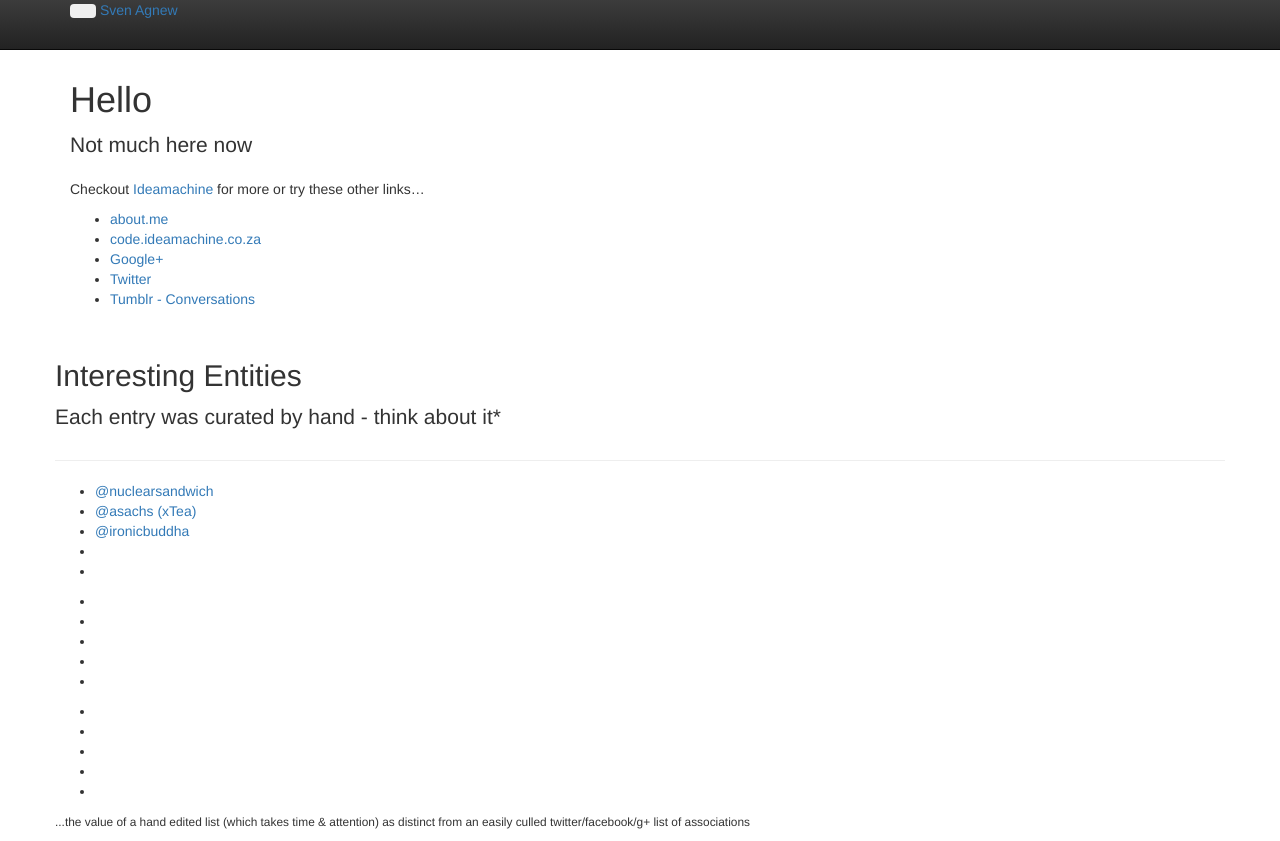
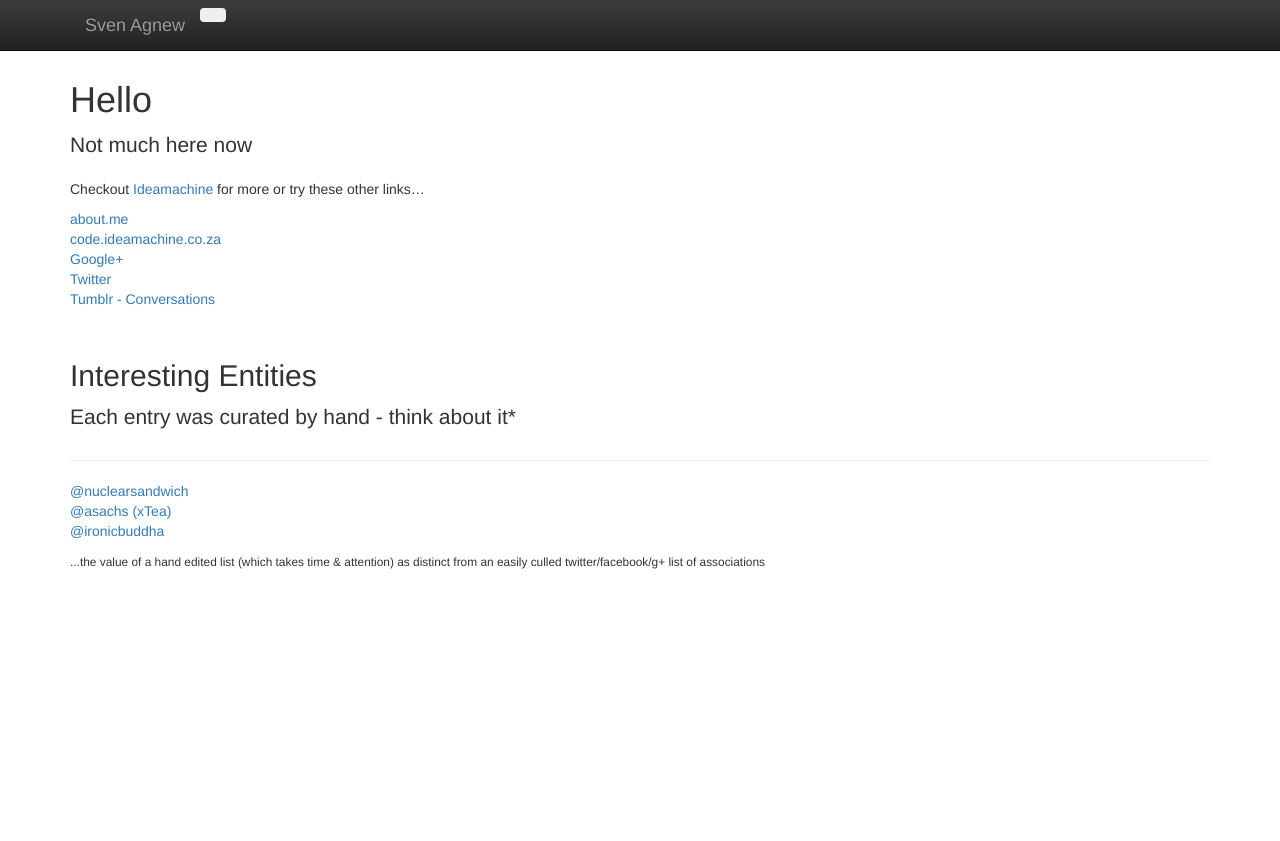
Before and after one commit to svenagnew/svenagnew.github.io, a plain HTML site: page index.html in a window 1280 px wide. After the commit the page ends 800 px from the top, so only its background shows below. Drawn offline with nearby package versions, Linux system fonts and the light colour scheme.

Commit message:
Use TB3 layout, classnames and syntax

```diff
--- a/index.html
+++ b/index.html
@@ -29,13 +29,14 @@
     <div class="navbar navbar-inverse navbar-fixed-top">
       <div class="navbar-inner">
         <div class="container">
-          <button type="button" class="btn btn-navbar" data-toggle="collapse" data-target=".nav-collapse">
+          <button type="button" class="btn navbar-btn"
+	      data-toggle="collapse" data-target=".navbar-collapse">
             <span class="icon-bar"></span>
             <span class="icon-bar"></span>
             <span class="icon-bar"></span>
           </button>
-          <a class="brand" href="#">Sven Agnew</a>
-          <div class="nav-collapse collapse">
+          <a class="navbar-brand" href="#">Sven Agnew</a>
+          <div class="navbar-collapse collapse">
             <ul class="nav">
               <!-- <li class=""><a href="#">/</a></li> -->
             </ul>
@@ -52,7 +53,7 @@
           <p class="lead">Not much here now</p>
           <p>Checkout <a href="http://ideamachine.co.za">Ideamachine</a> for more or try these other links&hellip;</p>
 
-          <ul class="unstyled">
+          <ul class="list-unstyled">
             <li><a href="http://about.me/svenagnew">about.me</a></li>
             <li><a href="https://code.ideamachine.co.za">code.ideamachine.co.za</a></li>
             <li><a href="https://plus.google.com/113410935949032365017/">Google&plus;</a></li>
@@ -63,7 +64,7 @@
         </div>
       </div>
       <div class="row">
-        <div class="span12">
+        <div class="span12 col-md-12">
           <div class="page-header">
             <h2>Interesting Entities</h2>
             <p class="lead">Each entry was curated by hand - think about it&ast;</p>
@@ -71,8 +72,8 @@
         </div>
       </div>
       <div class="row">
-        <div class="span4">
-          <ul class="unstyled humans">
+        <div class="span4 col-md-4">
+          <ul class="list-unstyled humans">
             <li><a href="http://nuclearsandwich.com/about.html">@nuclearsandwich</a></li>
             <li><a href="https://github.com/asachs">@asachs (xTea)</a></li>
             <li><a href="http://carlokruger.com/">@ironicbuddha</a></li>
@@ -80,8 +81,8 @@
             <li></li>
           </ul>
         </div>
-        <div class="span4">
-          <ul class="unstyled humans">
+        <div class="span4 col-md-4">
+          <ul class="list-unstyled humans">
             <li></li>
             <li></li>
             <li></li>
@@ -89,8 +90,8 @@
             <li></li>
           </ul>
         </div>
-        <div class="span4">
-          <ul class="unstyled humans">
+        <div class="span4 col-md-4">
+          <ul class="list-unstyled humans">
             <li></li>
             <li></li>
             <li></li>
@@ -101,13 +102,13 @@
 
       </div>
       <div class="row" id="footnotes">
-        <div class="span12">
+        <div class="span12 col-md-12">
           <p><small>...the value of a hand edited list (which takes time &amp; attention) as distinct from an easily culled twitter/facebook/g+ list of associations</small></p>
         </div>
       </div>
       <footer class="footer">
         <div class="row">
-          <div class="span4">
+          <div class="span4 col-md-4">
 
           </div>
         </div>
```
